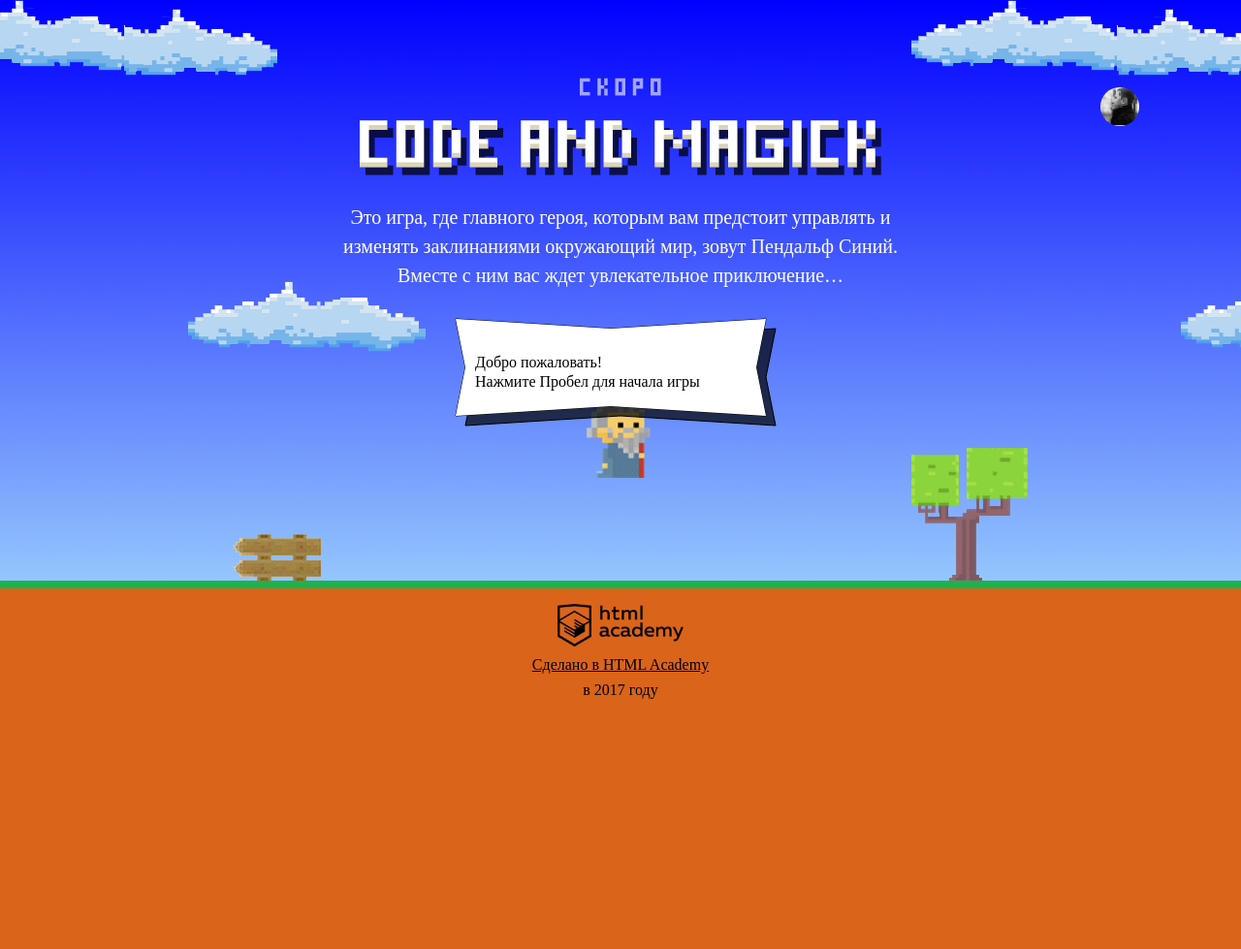
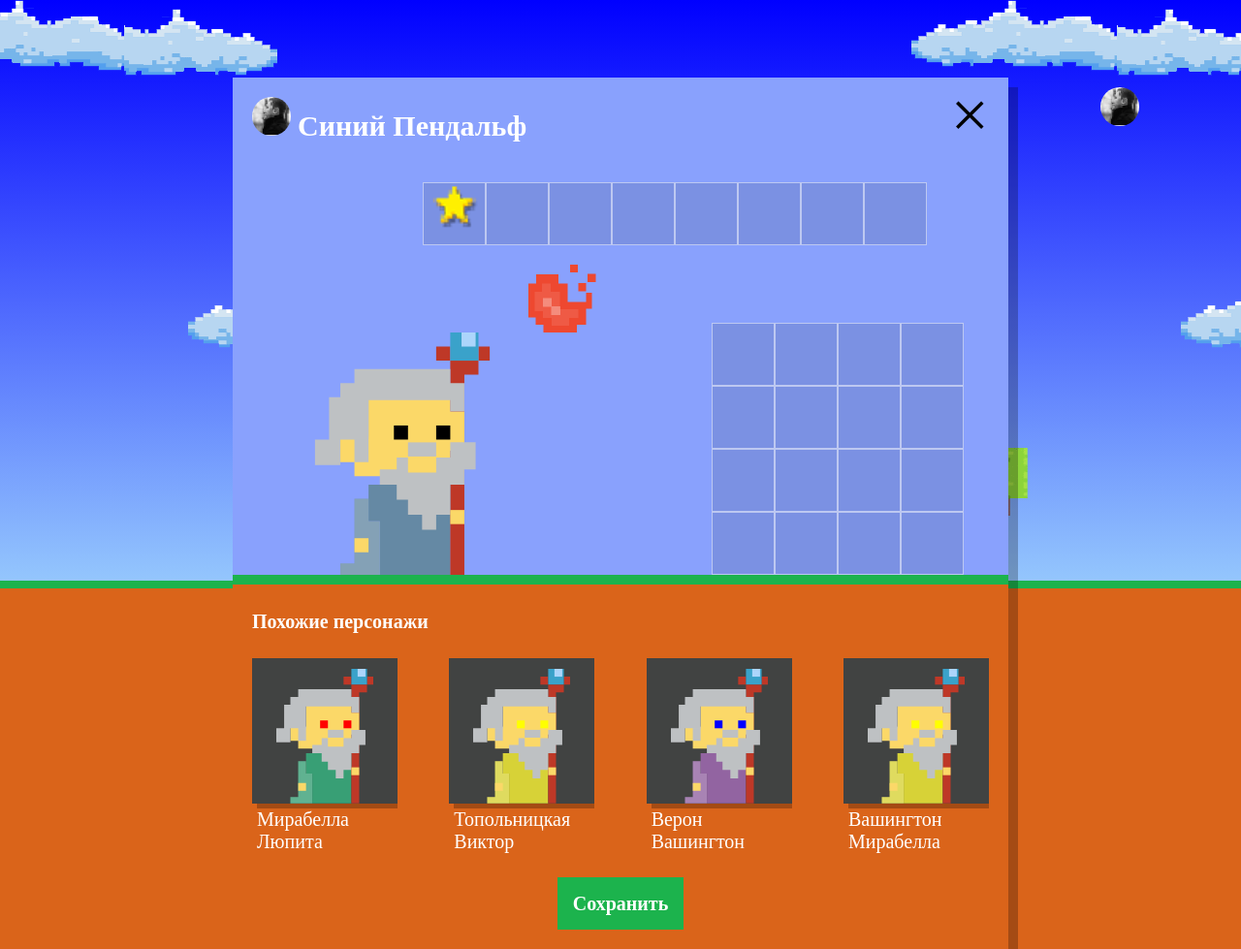
Before and after one commit to aartishchev/919965-code-and-magick-20, a website: page index.html in a window 1280 px wide. Shown: the whole page at 97% size. Before the commit the page ends 800 px from the top, so only its background shows below. Drawn offline with Linux system fonts and the light colour scheme; a web font is replaced by a local one.

Commit message:
show setup window, render random similar mages

```diff
--- a/index.html
+++ b/index.html
@@ -209,6 +209,7 @@
 </script>
 
 <script src="js/stat.js"></script>
+<script src="js/setup.js"></script>
 <script src="js/game.js"></script>
 
 </body>
--- /dev/null
+++ b/js/setup.js
@@ -0,0 +1,71 @@
+'use strict';
+
+// константы и переменные
+var WIZARD_NAMES = ['Иван', 'Хуан Себастьян', 'Мария', 'Кристоф', 'Виктор', 'Юлия', 'Люпита', 'Вашингтон'];
+var WIZARD_SECOND_NAMES = ['да Марья', 'Верон', 'Мирабелла', 'Вальц', 'Онопко', 'Топольницкая', 'Нионго', 'Ирвинг'];
+var WIZARD_COAT_COLORS = ['rgb(101, 137, 164)', 'rgb(241, 43, 107)', 'rgb(146, 100, 161)', 'rgb(56, 159, 117)', 'rgb(215, 210, 55)', 'rgb(0, 0, 0)'];
+var WIZARD_EYES_COLORS = ['black', 'red', 'blue', 'yellow', 'green'];
+var WIZARDS_QUANTITY = 4;
+
+var wizards = []; // пустой массив для магов
+var userDialog = document.querySelector('.setup'); // основной блок
+var similarListElement = userDialog.querySelector('.setup-similar-list'); // контейнер для магов
+var similarWizardTemplate = document.querySelector('#similar-wizard-template')
+.content
+.querySelector('.setup-similar-item'); // шаблон
+
+// функции
+var getRandomArrElement = function (array) {
+  return array[Math.floor(Math.random() * array.length)];
+};
+
+var getRandomInt = function (min, max) {
+  return Math.floor(Math.random() * (max - min + 1)) + min;
+};
+
+var getRandomWizardName = function () {
+  var randomName = '';
+  var randomNumber = getRandomInt(0, 1);
+  var firstSequence = getRandomArrElement(WIZARD_NAMES) + ' ' + getRandomArrElement(WIZARD_SECOND_NAMES);
+  var secondSequence = getRandomArrElement(WIZARD_SECOND_NAMES) + ' ' + getRandomArrElement(WIZARD_NAMES);
+  if (randomNumber) {
+    randomName = firstSequence;
+  } else {
+    randomName = secondSequence;
+  }
+  return randomName;
+};
+
+var getWizards = function (array, quantity) {
+  for (var i = 0; i < quantity; i++) {
+    var currentWizard = {};
+    currentWizard.name = getRandomWizardName();
+    currentWizard.coatColor = getRandomArrElement(WIZARD_COAT_COLORS);
+    currentWizard.eyesColor = getRandomArrElement(WIZARD_EYES_COLORS);
+    array.push(currentWizard);
+  }
+  return array;
+};
+
+var renderWizard = function (wizard) {
+  var wizardElement = similarWizardTemplate.cloneNode(true);
+  wizardElement.querySelector('.setup-similar-label').textContent = wizard.name;
+  wizardElement.querySelector('.wizard-coat').style.fill = wizard.coatColor;
+  wizardElement.querySelector('.wizard-eyes').style.fill = wizard.eyesColor;
+  return wizardElement;
+};
+
+var renderFragment = function () {
+  var fragment = document.createDocumentFragment();
+  for (var i = 0; i < wizards.length; i++) {
+    fragment.appendChild(renderWizard(wizards[i]));
+  }
+  similarListElement.appendChild(fragment);
+};
+
+// исполнение
+
+getWizards(wizards, WIZARDS_QUANTITY);
+userDialog.classList.remove('hidden');
+renderFragment();
+userDialog.querySelector('.setup-similar').classList.remove('hidden');
```
